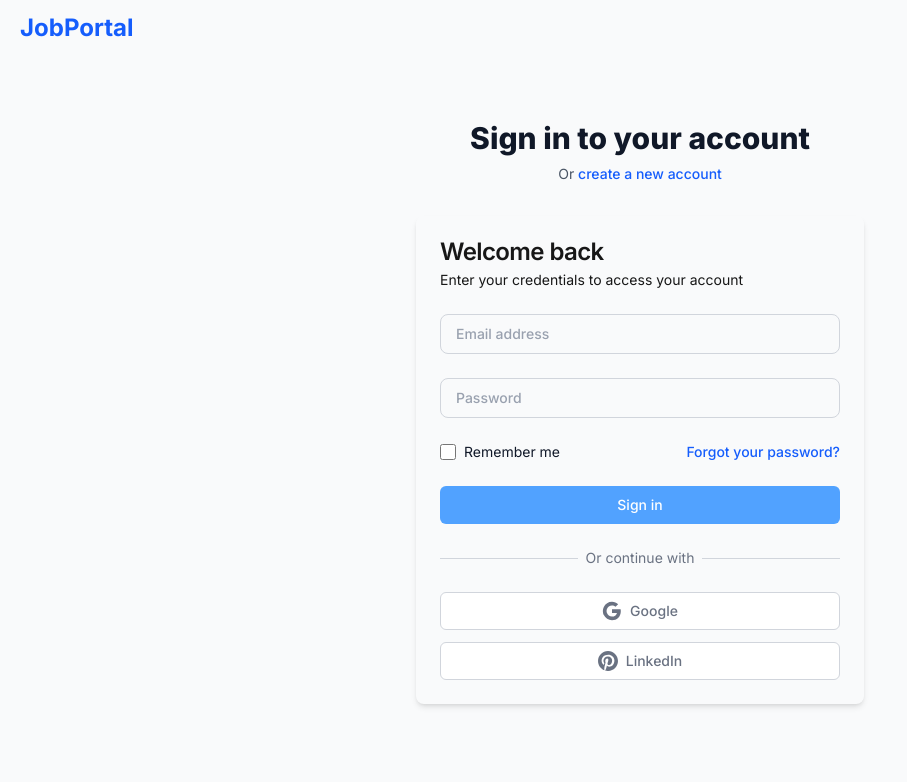
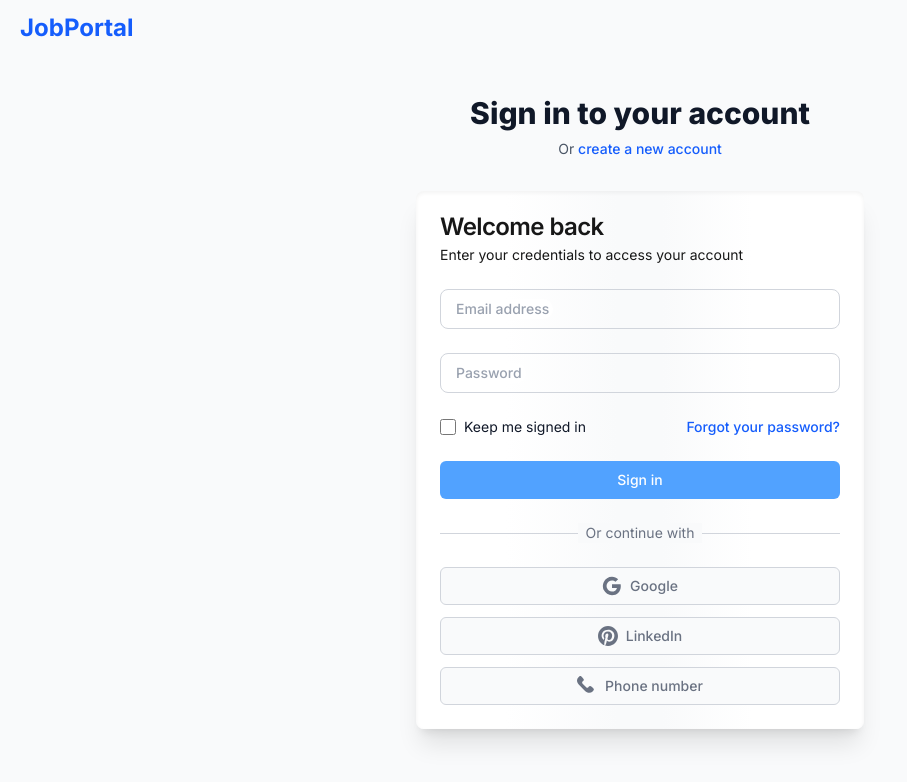
Before and after one commit to vku-k23/bottom-cv-fe, a Next.js app: page /auth/signin in a window 1280 px wide. Shown: the top 782 px of the page, without its empty margins (0-907 px from the left). Built offline with nearby package versions, Linux system fonts and the light colour scheme.

Commit message:
fix: navbar & modify auth/login

```diff
--- a/src/app/auth/signin/page.tsx
+++ b/src/app/auth/signin/page.tsx
@@ -111,7 +111,7 @@ export default function SignInPage() {
                     htmlFor="remember-me"
                     className="ml-2 block text-sm text-gray-900"
                   >
-                    Remember me
+                    Keep me signed in
                   </label>
                 </div>
 
@@ -162,7 +162,7 @@ export default function SignInPage() {
                 <div className="mt-6 grid grid-cols-1 gap-3">
                   <button
                     type="button"
-                    className="inline-flex w-full justify-center rounded-md border border-gray-300 bg-white px-4 py-2 text-sm font-medium text-gray-500 hover:bg-gray-50"
+                    className="inline-flex w-full justify-center rounded-md border border-gray-300 bg-gray-50 px-4 py-2 text-sm font-medium text-gray-500 hover:bg-gray-100"
                   >
                     <svg className="h-5 w-5" viewBox="0 0 24 24">
                       <path
@@ -187,7 +187,7 @@ export default function SignInPage() {
 
                   <button
                     type="button"
-                    className="inline-flex w-full justify-center rounded-md border border-gray-300 bg-white px-4 py-2 text-sm font-medium text-gray-500 hover:bg-gray-50"
+                    className="inline-flex w-full justify-center rounded-md border border-gray-300 bg-gray-50 px-4 py-2 text-sm font-medium text-gray-500 hover:bg-gray-100"
                   >
                     <svg
                       className="h-5 w-5"
@@ -198,6 +198,19 @@ export default function SignInPage() {
                     </svg>
                     <span className="ml-2">LinkedIn</span>
                   </button>
+                  <button
+                    type="button"
+                    className="inline-flex w-full justify-center rounded-md border border-gray-300 bg-gray-50 px-4 py-2 text-sm font-medium text-gray-500 hover:bg-gray-100"
+                  >
+                    <svg
+                      className="h-5 w-5"
+                      fill="currentColor"
+                      viewBox="0 0 64 64"
+                      >
+                      <path d="M53.364,40.908c-2.008-3.796-8.981-7.912-9.288-8.092c-0.896-0.51-1.831-0.78-2.706-0.78c-1.301,0-2.366,0.596-3.011,1.68 c-1.02,1.22-2.285,2.646-2.592,2.867c-2.376,1.612-4.236,1.429-6.294-0.629L17.987,24.467c-2.045-2.045-2.233-3.928-0.632-6.291 c0.224-0.309,1.65-1.575,2.87-2.596c0.778-0.463,1.312-1.151,1.546-1.995c0.311-1.123,0.082-2.444-0.652-3.731 c-0.173-0.296-4.291-7.27-8.085-9.277c-0.708-0.375-1.506-0.573-2.306-0.573c-1.318,0-2.558,0.514-3.49,1.445L4.7,3.986 c-4.014,4.013-5.467,8.562-4.321,13.52c0.956,4.132,3.742,8.529,8.282,13.068l14.705,14.705c5.746,5.746,11.224,8.66,16.282,8.66 c0,0,0,0,0.001,0c3.72,0,7.188-1.581,10.305-4.698l2.537-2.537C54.033,45.163,54.383,42.833,53.364,40.908z"/>
+                    </svg>
+                    <span className="ml-2">Phone number</span>
+                  </button>
                 </div>
               </div>
             </form>
--- a/src/app/auth/signup/page.tsx
+++ b/src/app/auth/signup/page.tsx
@@ -229,7 +229,7 @@ function SignUpForm() {
                   </div>
                 </div>
 
-                <div className="mt-6 grid grid-cols-2 gap-3">
+                <div className="mt-6 grid grid-cols-1 gap-3">
                   <button
                     type="button"
                     className="inline-flex w-full justify-center rounded-md border border-gray-300 bg-white px-4 py-2 text-sm font-medium text-gray-500 shadow-sm hover:bg-gray-50"
--- a/src/components/layout/navbar.tsx
+++ b/src/components/layout/navbar.tsx
@@ -3,7 +3,7 @@
 import Link from 'next/link'
 import { usePathname } from 'next/navigation'
 import { useEffect, useRef, useState } from 'react'
-import { navbarScroll } from '@/utils/dom/navbarScroll'
+import { navbarScroll, SetUpScroll } from '@/utils/dom/navbarScroll'
 
 // Simple SVG icon components
 const SearchIcon = ({ className = 'w-4 h-4' }: { className?: string }) => (
@@ -132,13 +132,14 @@ export function Navbar() {
   const navbarRef = useRef<HTMLElement>(null)
 
   useEffect(() => {
-    if (navbarRef.current) {
-      navbarScroll()
+    if (navbarRef.current){
+    const cleanup = SetUpScroll(navbarRef.current);
+    return cleanup
     }
   }, [])
 
   return (
-    <nav ref={navbarRef} className="border-b bg-white shadow-sm transition-transform duration-100 fixed w-full z-100">
+    <nav ref={navbarRef} className="border-b bg-white shadow-sm transition-transform duration-200 fixed w-full z-100">
       <div className="mx-auto max-w-7xl px-4 sm:px-6 lg:px-8">
         <div className="flex h-16 justify-between ">
           <div className="flex">
--- a/src/components/ui/auth_input_label.tsx
+++ b/src/components/ui/auth_input_label.tsx
@@ -16,7 +16,8 @@ const Label = React.forwardRef <
         absolute
         left-3
         -top-3
-        bg-gray-50
+        bg-white
+        rounded-xl
         px-1
         font-medium
         transition-all
--- a/src/components/ui/card.tsx
+++ b/src/components/ui/card.tsx
@@ -5,13 +5,14 @@ import { cn } from '@/lib/utils'
 const Card = React.forwardRef<
   HTMLDivElement,
   React.HTMLAttributes<HTMLDivElement>
->(({ className, ...props }, ref) => (
+>(({ className,style, ...props }, ref) => (
   <div
     ref={ref}
     className={cn(
-      'bg-card text-card-foreground rounded-lg shadow-md',
+      'bg-card text-card-foreground rounded-lg inset-shadow-sm shadow-xl',
       className
     )}
+    style={{background: 'linear-gradient(to right, white 0%, white 20%, #f9fafb 45%, #f9fafb 55%, white 75%, white 100%', ...style}}
     {...props}
   />
 ))
--- a/src/utils/dom/navbarScroll.ts
+++ b/src/utils/dom/navbarScroll.ts
@@ -3,9 +3,14 @@ let lastScrollY = 0
 function navbarScroll(navbar: HTMLElement) {
     if (!navbar) return
 
-    window.addEventListener('scroll', () => {
+    const mobileBreakpoint = 640
+
+    function handleScroll() {
         const currentScrollY = window.scrollY
-
+        if (window.innerWidth < mobileBreakpoint) {
+            navbar.style.transform = 'translateY(0)'
+            return;
+        }
         if (currentScrollY > lastScrollY && currentScrollY > 50) {
             navbar.style.transform = 'translateY(-100%)'
         }
@@ -13,6 +18,17 @@ function navbarScroll(navbar: HTMLElement) {
             navbar.style.transform = 'translateY(0)'
         }
         lastScrollY = currentScrollY
-    })
+    }
+    window.addEventListener('scroll', handleScroll)
+    window.addEventListener('resize', handleScroll)
+
+    return () => {
+    window.removeEventListener('scroll', handleScroll)
+    window.removeEventListener('resize', handleScroll)
+    };
 }
-export { navbarScroll }
+function SetUpScroll(navbar: HTMLElement) {
+    if (!navbar) return
+    return navbarScroll(navbar)
+}
+export { navbarScroll, SetUpScroll }
```
